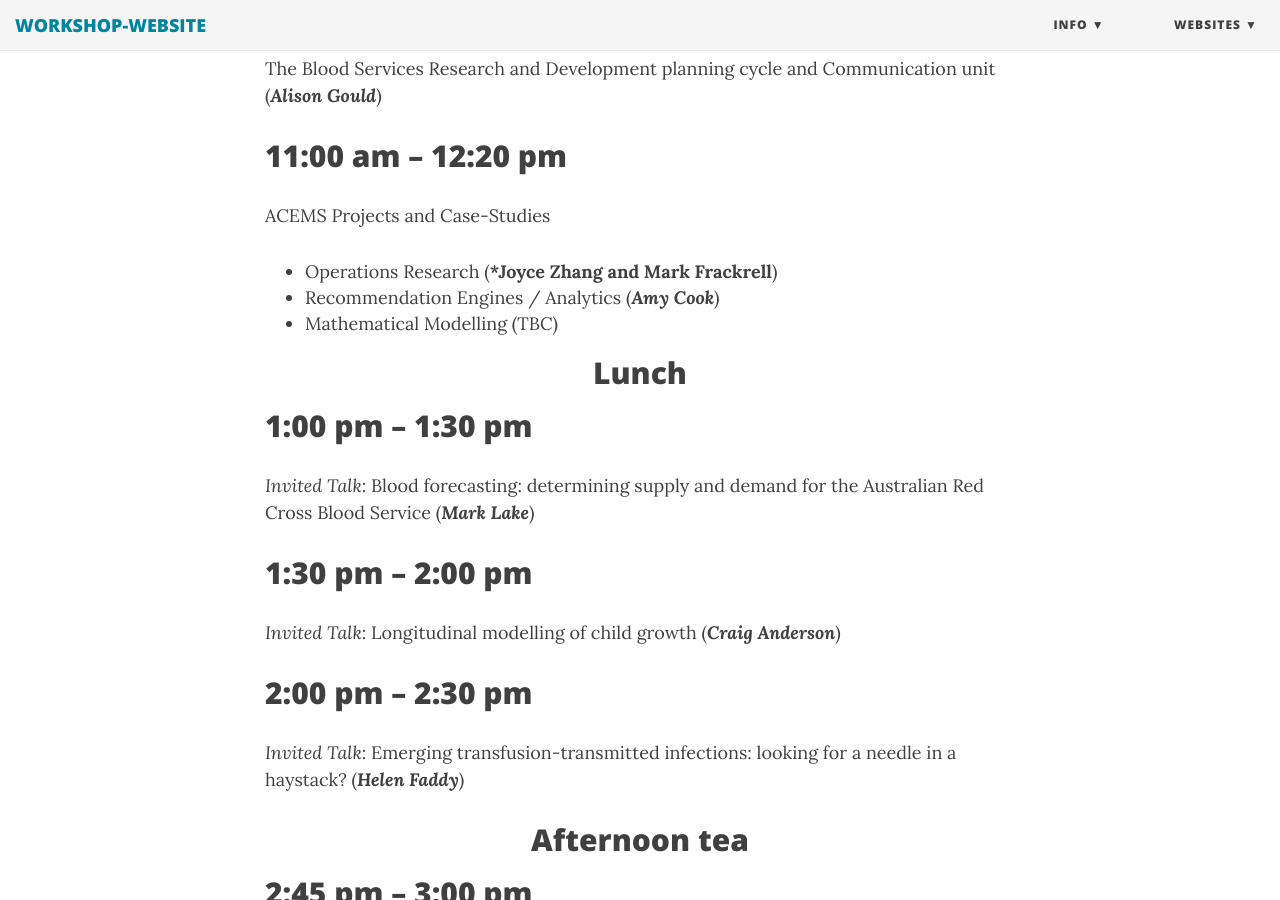
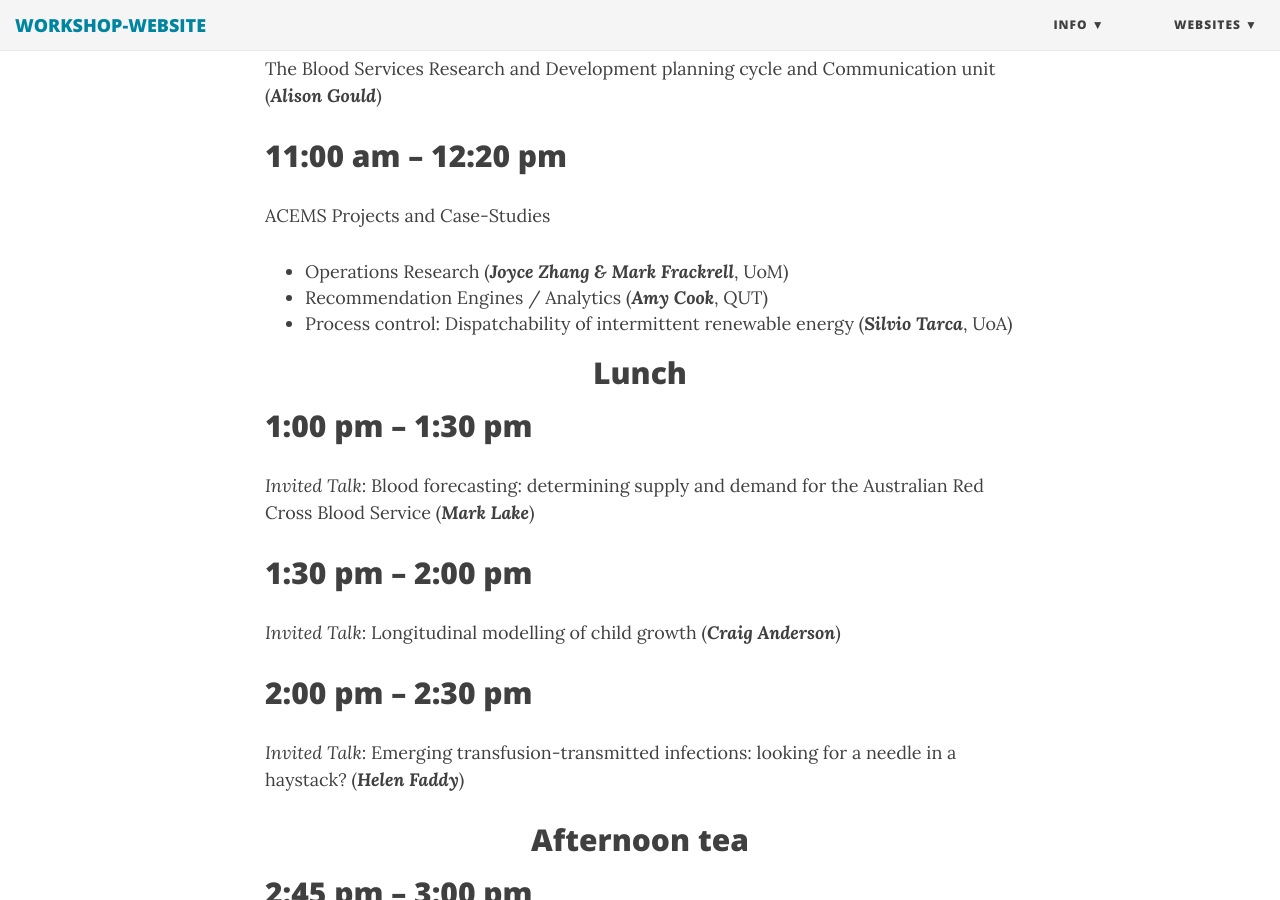
Before and after one commit to stephentwright/acems-bloodservice-workshop, a Jekyll site: the page built from _posts/2016-08-08-the-program.md, in a window 1280 px wide and 900 px high, scrolled down 911 px. Built offline with Jekyll 4.4.1, drawn with Linux system fonts in a browser that asks for light colours; nearby versions of some CDN libraries; comment, search, counter and statistics services are not loaded.

Commit message:
Update 2016-08-08-the-program.md

```diff
--- a/_posts/2016-08-08-the-program.md
+++ b/_posts/2016-08-08-the-program.md
@@ -28,9 +28,9 @@ The Blood Services Research and Development planning cycle and Communication uni
 ## 11:00 am – 12:20 pm
 ACEMS Projects and Case-Studies
 
-+ Operations Research (***Joyce Zhang and Mark Frackrell**)
-+ Recommendation Engines / Analytics (_**Amy Cook**_)
-+ Mathematical Modelling (TBC)
++ Operations Research (_**Joyce Zhang & Mark Frackrell**_, UoM)
++ Recommendation Engines / Analytics (_**Amy Cook**_, QUT)
++ Process control:  Dispatchability of intermittent renewable energy (_**Silvio Tarca**_, UoA)
 
 ## <CENTER> Lunch </CENTER>
 
```
